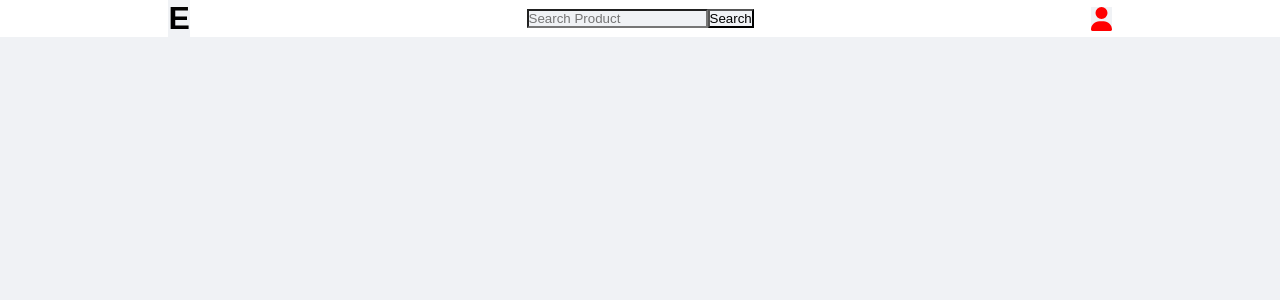
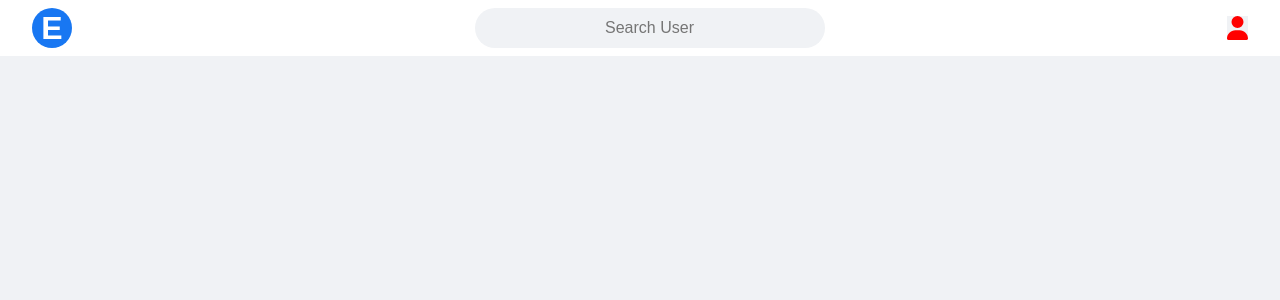
Before and after one commit to ed-santiago/social-media-project, a React (Create React App) app: page /login in a window 1280 px wide. Both pictures are taken after typing "Sample", "Sample123" into the empty fields and a click on the button "Login". Shown: the top 300 px of the page. Built offline with nearby package versions, Linux system fonts and the light colour scheme.

Commit message:
add CSS rules to header

```diff
--- a/src/components/Header.js
+++ b/src/components/Header.js
@@ -9,8 +9,7 @@ function Header() {
       <h1>E</h1>
 
       <form>
-        <input id="input-field" type='text' name='search' placeholder="Search Product" />
-        <button id="submit-btn" type='submit' name='submit' value="">Search</button>
+        <input type='text' name='search' placeholder="Search User" />
       </form>
 
       <FontAwesomeIcon icon={faUser} className="icons" />
--- a/src/index.css
+++ b/src/index.css
@@ -30,7 +30,7 @@
 #login_form input {
   height: 50px;
   width: 350px;
-  background-color: rgb(255, 255, 255);
+  background-color: white;
   border: 2px solid rgb(221, 223, 226);
   border-radius: 8px;
   margin-bottom: 20px;
@@ -54,9 +54,37 @@
 
 header {
   display: flex;
+  justify-content: space-between;
+  align-items: center;
+  background-color: white;
+  padding: 8px 32px;
+}
+
+header h1 {
+  display: flex;
   justify-content: space-around;
   align-items: center;
+  height: 24px;
+  width: 24px;
+  background-color: rgb(24, 119, 242);
+  color: white;
+  padding: 8px;
+  border-radius: 50%;
+}
+
+header form {
   background-color: white;
+  border-style: none;
+}
+
+header form input {
+  height: 40px;
+  width: 350px;
+  background-color: rgb(240, 242, 245);
+  border-radius: 25px;
+  border-style: none;
+  font-size: 16px;
+  text-align: center;
 }
 
 .icons {
```
